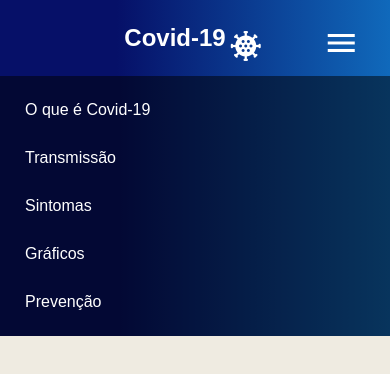
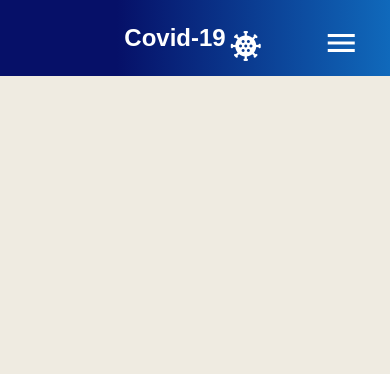
Before and after one commit to RamonBosi/Projetos-React, a React (Create React App) app in the folder projetos/: page / in a window 390 px wide. Shown: the top 374 px of the page. Built offline with nearby package versions, Linux system fonts and the light colour scheme.

Commit message:
Project "Covid-19"
Menu responsiveness algorithm

```diff
--- a/projetos/src/Projects/Covid-19/components/Menu/index.js
+++ b/projetos/src/Projects/Covid-19/components/Menu/index.js
@@ -1,6 +1,10 @@
+import { useState } from 'react'
 import { Menu, MenuContent } from './styles'
 
 export default function CreateMenu(){
+
+    const [showMobileIndex, setShowMobileIndex] = useState(false)
+
     return (
         <Menu>
             <MenuContent>
@@ -12,9 +16,11 @@ export default function CreateMenu(){
                             <span className = 'material-icons'>coronavirus</span>
                         </div>
                     </span>
-                    <div>
+                    <div onClick = {() => setShowMobileIndex(!showMobileIndex)}>
                         <span></span>
-                        <span className = 'material-icons'>menu</span>
+                        <span className = 'material-icons'>
+                            {showMobileIndex ? 'cancel' : 'menu'}
+                        </span>
                     </div>
                 </div>
                 <nav>
@@ -24,7 +30,7 @@ export default function CreateMenu(){
                     <a href = ''>Gráficos</a>
                     <a href = ''>Prevenção</a>
                 </nav>
-                <div>
+                <div className = {showMobileIndex ? 'show' : 'hide'}>
                     <nav>
                         <a href = ''>O que é Covid-19</a>
                         <a href = ''>Transmissão</a>
--- a/projetos/src/Projects/Covid-19/components/Menu/styles.js
+++ b/projetos/src/Projects/Covid-19/components/Menu/styles.js
@@ -65,7 +65,10 @@ export const MenuContent = styled.div`
         }
 
         :nth-child(3){
-            display: none;
+
+            &.hide, &.show{
+                display: none;
+            }
         }
     }
 
@@ -113,9 +116,16 @@ export const MenuContent = styled.div`
             }
 
             :nth-child(3){
-                display: block;
                 background-color: rgba(0, 0, 0, 0.5);
                 width: 100vw;
+
+                &.show{
+                    display: block;
+                }
+
+                &.hide{
+                    display: none;
+                }
 
                 > nav{
                     display: flex;
```
